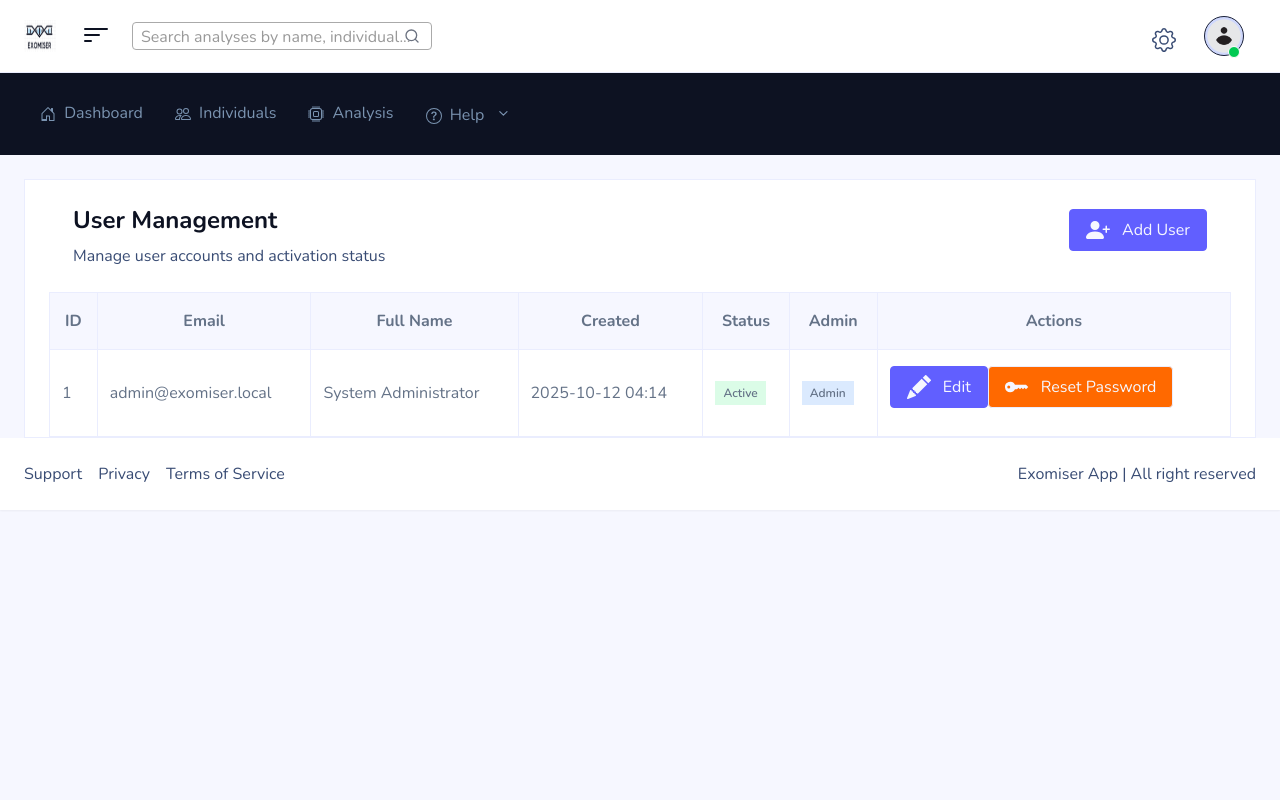
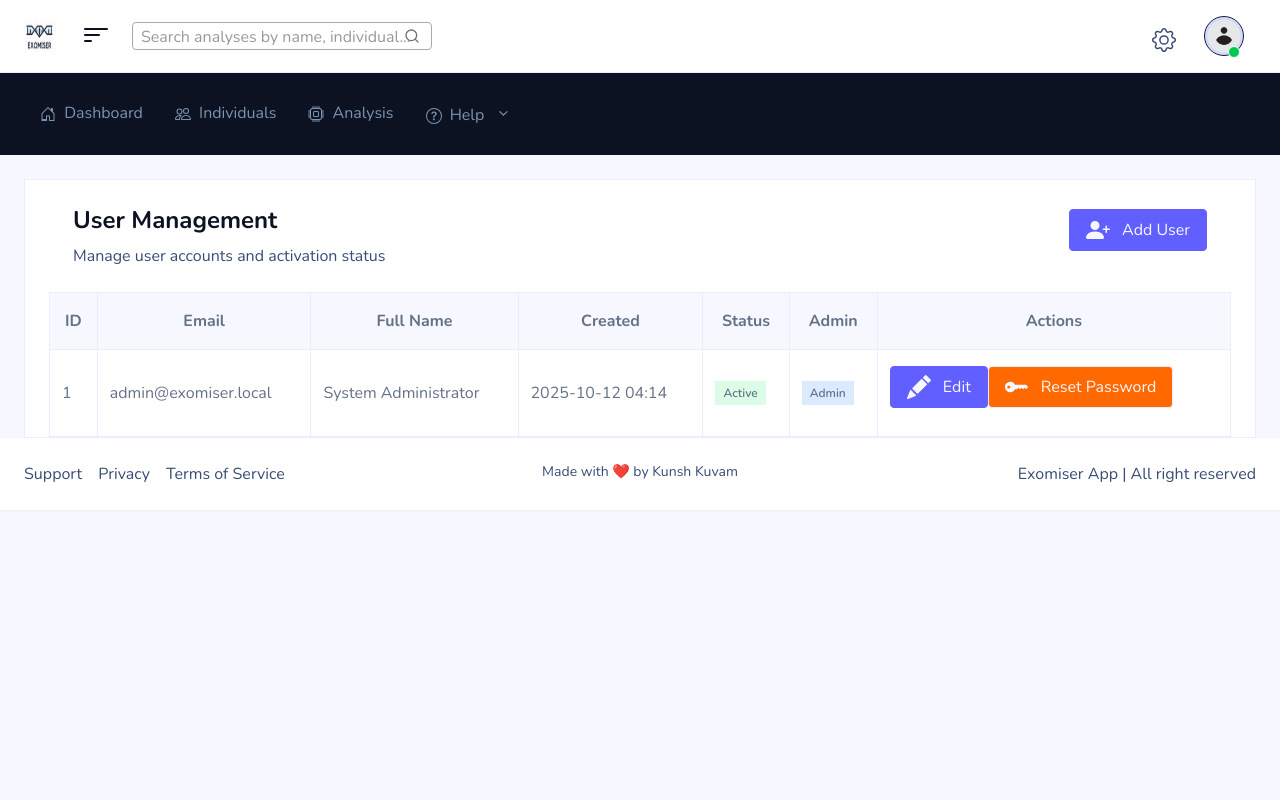
Before and after one commit to kkuvam/cs50p, a Flask app: page /admin/users in a window 1280 px wide. Run offline with Flask 3, Linux system fonts and the light colour scheme; a user stored in the database is signed in; parts of the project's set-up code (start-up, migrations or seed data) failed here and were passed over; some libraries are stand-ins or nearby versions.

Commit message:
Added credit. section

```diff
--- a/app/templates/layout.html
+++ b/app/templates/layout.html
@@ -424,8 +424,8 @@ get pure Tailwind CSS code here https://aribudin.gumroad.com/l/taildash -->
       </main>
 
       <footer class="bg-white dark:bg-gray-800 p-6 shadow-xs">
-        <div class="flex flex-wrap klsuaonrmcha">
-          <div class="shrink max-w-full w-full lg:w-1/2 text-center lg:text-start">
+        <div class="flex flex-wrap klsuaonrmcha items-center justify-between">
+          <div class="shrink max-w-full w-full lg:w-1/3 text-center lg:text-start">
             <ul class="ps-0 space-x-3">
               <li class="inline-block">
                 <a class="hover:text-indigo-500" href="{{ url_for('routes.help_support') }}">Support</a>
@@ -438,8 +438,13 @@ get pure Tailwind CSS code here https://aribudin.gumroad.com/l/taildash -->
               </li>
             </ul>
           </div>
-          <div class="shrink max-w-full w-full lg:w-1/2 text-center lg:text-end">
-            <p class="mb-0 mt-3 md:mt-0">
+          <div class="shrink max-w-full w-full lg:w-1/3 text-center">
+            <p class="mb-0 mt-3 lg:mt-0 text-sm text-gray-600 dark:text-gray-400">
+              Made with <span class="text-red-500">❤️</span> by <a href="https://kunshkuvam.com" target="_blank" rel="noopener noreferrer" class="hover:text-indigo-500">Kunsh Kuvam</a>
+            </p>
+          </div>
+          <div class="shrink max-w-full w-full lg:w-1/3 text-center lg:text-end">
+            <p class="mb-0 mt-3 lg:mt-0">
               <a href="{{ url_for('routes.index') }}" class="hover:text-indigo-500">Exomiser App</a> | All right reserved
             </p>
           </div>
```
